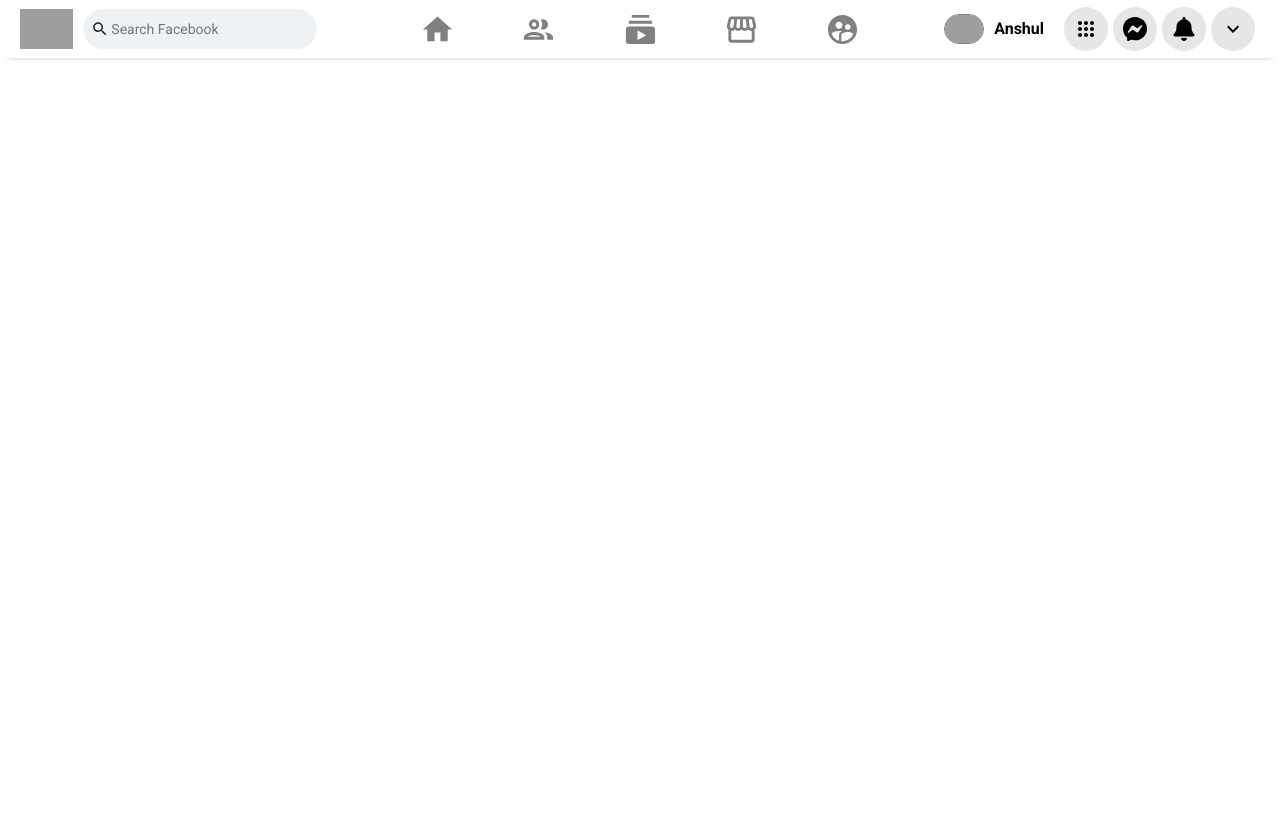
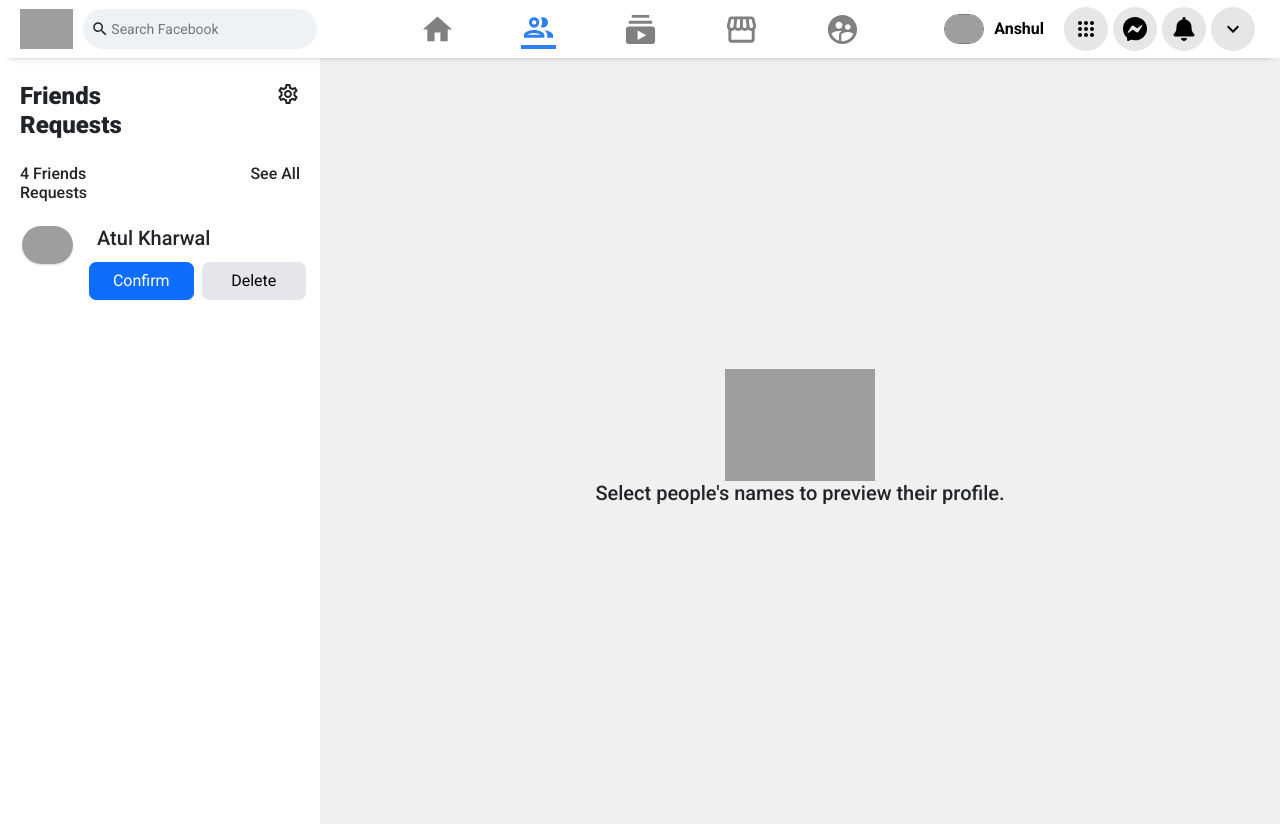
Before and after one commit to iamkharwal/Facebook_Clone_FW13_T02, a React (Create React App) app in the folder AppUi/: page /friendrequests in a window 1280 px wide. Before the commit this address had no page. Before the commit the page ends 800 px from the top, so only its background shows below. Built offline with nearby package versions, Linux system fonts and the light colour scheme; grey boxes are pictures that could not be loaded.

Commit message:
friendRequestPage

```diff
--- a/AppUi/public/index.html
+++ b/AppUi/public/index.html
@@ -12,6 +12,13 @@
     rel="stylesheet">
     <link rel="stylesheet" href="http://localhost:3000/assets/style.css">
   <title>Social App</title>
+  <style>
+    .btn-secondary {
+      background-color: #e4e6eb !important;
+      color: black !important;
+      border: 1px solid #e4e6eb !important;
+    }
+  </style>
 </head>
 
 <body>
--- a/AppUi/src/App.js
+++ b/AppUi/src/App.js
@@ -11,6 +11,7 @@
 import { useContext } from "react";
 import { Messenger } from "./pages/messenger/Messenger";
 import { DisplayStoryContextProvider } from "./components/story/StoryContext";
+import FriendRequest from "./pages/FriendRequest/FriendRequest";
 
 function App() {
   const { user } = useContext(AuthContext);
@@ -31,6 +32,10 @@
               <Register />
             )
           }
+        ></Route>
+        <Route
+          path="/friendrequests"
+          element={user ? <FriendRequest /> : <Register />}
         ></Route>
         {/* <Route path="/" element={ <Home />}></Route> */}
 
--- a/AppUi/src/components/sidebar/sidebar.css
+++ b/AppUi/src/components/sidebar/sidebar.css
@@ -37,7 +37,7 @@
   /* margin-bottom: 10px; */
 }
 .sidebarListItem:hover {
-  background-color: rgb(235, 232, 232);
+  background-color: rgb(243, 243, 243);
   border-radius: 10px;
 }
 .sidebarIcon {
--- a/AppUi/src/components/topbar/Header.js
+++ b/AppUi/src/components/topbar/Header.js
@@ -58,7 +58,7 @@
 
         <div className="header__option">
           <NavLink
-            to="/requests"
+            to="/friendrequests"
             className={({ isActive }) =>
               isActive ? "header__option--active" : "inactive"
             }
--- /dev/null
+++ b/AppUi/src/pages/FriendRequest/FriendRequest.jsx
@@ -0,0 +1,84 @@
+/** @format */
+
+import Sidebar from "../../components/sidebar/Sidebar";
+import Feed from "../../components/feed/Feed";
+import "./Request.css";
+import { Container, Row, Col, Button, Navbar, Nav } from "react-bootstrap";
+import { AuthContext } from "../../context/AuthContext";
+import { useContext } from "react";
+import SettingsOutlinedIcon from "@mui/icons-material/SettingsOutlined";
+
+export default function FriendRequest() {
+  const PF = process.env.REACT_APP_PUBLIC_FOLDER;
+  const { user } = useContext(AuthContext);
+
+  return (
+    <>
+      <Container fluid style={{ backgroundColor: "rgb(240, 240, 240)" }}>
+        <Row>
+          <Col md={3} style={{ backgroundColor: "white" }}>
+            <div className="sidebar">
+              <div className="sidebarWrapper">
+                <Row className="mt-3 p-2">
+                  <Col md={8}>
+                    <h4 style={{ fontWeight: "800" }}>Friends Requests</h4>
+                  </Col>
+                  <Col md={4} className="d-flex flex-row-reverse">
+                    {<SettingsOutlinedIcon />}
+                  </Col>
+                </Row>
+                <Row className="p-2">
+                  <Col>
+                    <h6>4 Friends Requests</h6>
+                  </Col>
+                  <Col className="d-flex flex-row-reverse">
+                    <h6>See All</h6>
+                  </Col>
+                </Row>
+                <ul className="sidebarList">
+                  <li className="sidebarListItem">
+                    <Row>
+                      <Col md={3}>
+                        <img
+                          src={`${PF}person/noAvatar.png`}
+                          className="img-fluid user-img"
+                        />
+                      </Col>
+                      <Col md={9}>
+                        {" "}
+                        <h5>Atul Kharwal</h5>
+                        <Row>
+                          <Col md={6} className="p-1">
+                            {" "}
+                            <Button variant="primary col-12">Confirm</Button>
+                          </Col>
+                          <Col md={6} className="p-1">
+                            <Button variant="secondary col-12">Delete</Button>{" "}
+                          </Col>
+                        </Row>
+                      </Col>
+                    </Row>
+                  </li>
+                </ul>
+              </div>
+            </div>
+          </Col>
+          <Col md={9} className="right-part">
+            <div className="right-part">
+              <div className="bg-right">
+                <span className="text-center">
+                  {" "}
+                  <img
+                    src={`${PF}bg-request.png`}
+                    className="img-fluid reqBG "
+                  />
+                  <h5>Select people's names to preview their profile.</h5>
+                </span>
+              </div>
+            </div>
+          </Col>
+        </Row>
+      </Container>
+    </>
+  );
+}
--- /dev/null
+++ b/AppUi/src/pages/FriendRequest/Request.css
@@ -0,0 +1,24 @@
+.right-part {
+  flex: 5.5;
+  display: grid;
+  place-content: center;
+}
+
+.bg-right {
+  padding: 10px;
+  display: flex;
+  justify-content: center;
+}
+.user-img{
+    width:100%;
+    border-radius: 40px;
+    box-shadow: rgba(0, 0, 0, 0.1) 0px 1px 3px 0px, rgba(0, 0, 0, 0.06) 0px 1px 2px 0px;
+}
+
+.sidebarListItem .btn{
+    border-radius: 7px !important;
+}
+
+.reqBG{
+    width: 150px;
+}
--- a/AppUi/src/pages/profile2/Profile2.jsx
+++ b/AppUi/src/pages/profile2/Profile2.jsx
@@ -8,6 +8,7 @@
   Navbar,
   Nav,
   Card,
+  ListGroup,
 } from "react-bootstrap";
 import Topbar from "../../components/topbar/Topbar";
 import Sidebar from "../../components/sidebar/Sidebar";
@@ -20,6 +21,9 @@
 import axios from "axios";
 import { useParams } from "react-router-dom";
 import { AuthContext } from "../../context/AuthContext";
+import { MdOutlineUpload } from "react-icons/md";
+import { RiDeleteBin6Line } from "react-icons/ri";
+import UploadOutlinedIcon from "@mui/icons-material/UploadOutlined";
 
 export default function Profile2() {
   const [user, setUser] = useState({});
@@ -78,14 +82,18 @@
                   <MdModeEditOutline /> Edit Cover Photo
                 </Button>
                 <Card id="coverImg" style={{ width: "18rem" }}>
-                  <Card.Img variant="top" src="holder.js/100px180" />
                   <Card.Body>
-                    <Card.Title>Card Title</Card.Title>
                     <Card.Text>
-                      Some quick example text to build on the card title and
-                      make up the bulk of the card's content.
+                      <ListGroup variant="flush">
+                        <ListGroup.Item>
+                          <UploadOutlinedIcon />
+                          &nbsp; Upload Photo
+                        </ListGroup.Item>
+                        <ListGroup.Item>
+                          <RiDeleteBin6Line /> Remove Photo
+                        </ListGroup.Item>
+                      </ListGroup>
                     </Card.Text>
-                    <Button variant="primary">Go somewhere</Button>
                   </Card.Body>
                 </Card>
               </span>
--- a/AppUi/src/pages/profile2/profile2.css
+++ b/AppUi/src/pages/profile2/profile2.css
@@ -32,7 +32,8 @@
   bottom: 0;
   right: 0;
   margin-right: 86px;
-  margin-bottom: 30px;
+  margin-bottom: -100px;
+  z-index: 2;
 }
 .shareProfileImg2 {
   width: 40px;
```
Also changed, not shown: AppUi/public/assets/person/null_states_people_gray_wash.svg (added), 1 other file (tests, documents, lock files or other folders).
